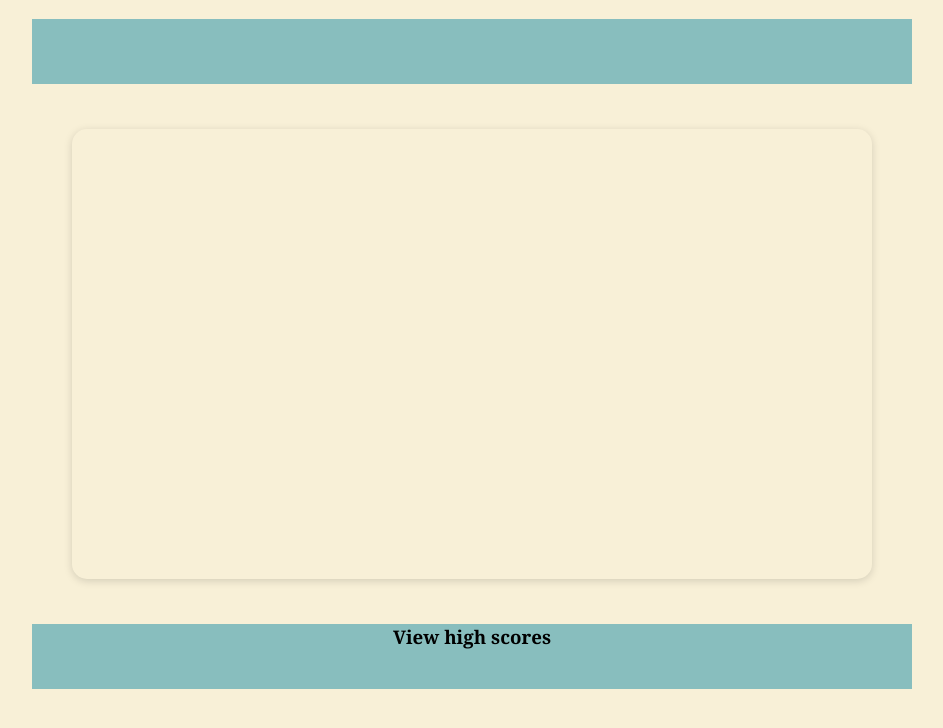
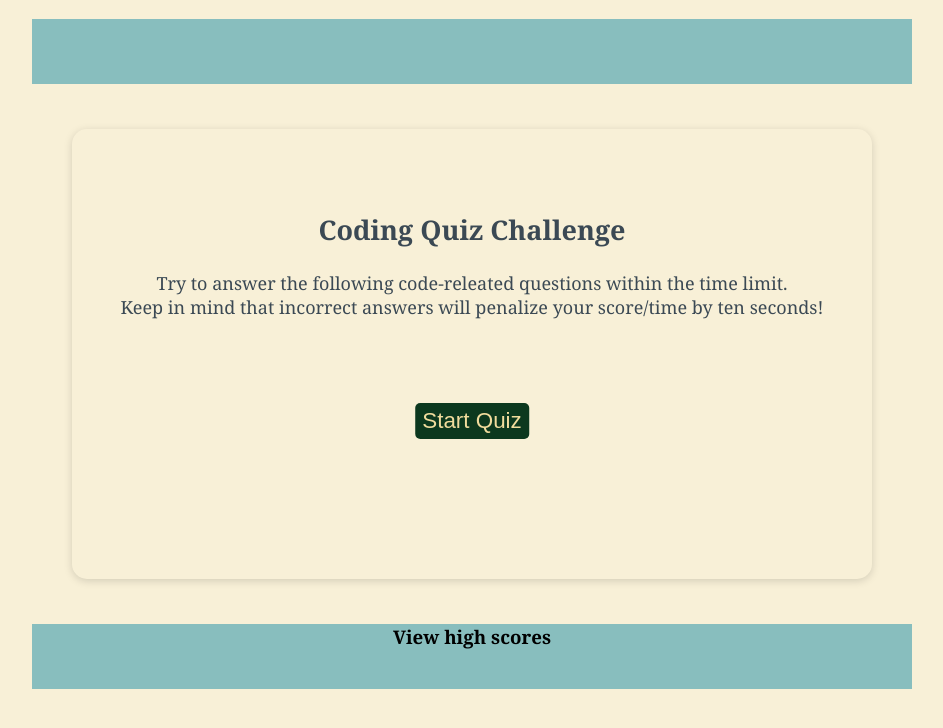
Before and after one commit to franamaus/code-quiz, a plain HTML site: page index.html in a window 1280 px wide. Shown: the whole page, without its empty margins (168-1111 px from the left). Drawn offline with Linux system fonts and the light colour scheme.

Commit message:
instruction form added

```diff
--- a/Assets/CSS/style.css
+++ b/Assets/CSS/style.css
@@ -41,7 +41,7 @@ main {
 }
 
 .instruction-card,
-.question-card {
+.questions-card {
     text-align: center;
     padding: 60px 0;
 }
--- a/Assets/JS/script.js
+++ b/Assets/JS/script.js
@@ -1,8 +1,7 @@
 // timer
 var timerEl = document.querySelector("#timer");
 var wrapperEl = document.querySelector("#wrapper");
-var instructionFormEl = document.querySelector(".instruction-form");
-var questionFormEl = document.querySelector(".questions-form");
+var formEl = document.querySelector("main");
 
 const quizQuestions = [
     {
@@ -52,29 +51,11 @@ const quizQuestions = [
     }
   ];
 
-// var countdown = function() {
-//     formEl.remove();
-//     // questionCardsEl();
-
-
-
-//     var timeInterval = setInterval(function() {
-//         timerEl.textContent = timeLeft;
-//         timeLeft--;
-
-//         // when timer hits zero, stop countdown
-//         if (timeLeft === -1) {
-//           clearInterval(timeInterval);
-//           timerEl.innerHTML="Time\'s up!";
-//         }
-
-//     }, 1000);
-
-// }
-
 var startButtonHandler = function() {
-    //formEl.remove(".instruction-card"); // remove instructions
-    questionCardsEl();
+  formEl.innerHTML = "";
+    // var item = document.getElementById("main")
+    // item.removeChild(); // remove instructions
+    // questionCardsEl();
 
     var globalCounter = 75
     var count = 0
@@ -136,29 +117,28 @@ var questionCardsEl = function () {
     // formEl.appendChild(startButtonEl);
 }
 
-// instruction card
-
-
 var loadPage = function() {
+    // make div
+    var formContainerEl = document.createElement("div");
     // create instruction card
-    var formContainerEl = document.createElement("div");
-    formContainerEl.className = "instruction-card";
-    formContainerEl.innerHTML = "<h2 class='instruction-heading'>"
+    var instructionFormEl = document.createElement("section");
+    instructionFormEl.className = "instruction-card";
+    instructionFormEl.innerHTML = "<h2 class='instruction-heading'>"
         + "Coding Quiz Challenge"
         + "</h2><span class='instruction-body'>"
         + "Try to answer the following code-releated questions within the time limit."
         + "<br>"
         + "Keep in mind that incorrect answers will penalize your score/time by ten seconds!"
         + "</span>";
-    formEl.appendChild(formContainerEl);
+    formContainerEl.appendChild(instructionFormEl);
     // create start button
     var startButtonEl = document.createElement("button");
     startButtonEl.textContent = "Start Quiz";
     startButtonEl.className = "btn start-btn";
-    formEl.appendChild(startButtonEl);
+    formContainerEl.appendChild(startButtonEl);
+    // append to formEl
+    formEl.appendChild(formContainerEl);
 }
-
-
 
 
 wrapperEl.addEventListener("click", startButtonHandler);
--- a/index.html
+++ b/index.html
@@ -14,16 +14,16 @@
                 <h3 id="timer"></h3>
             </header>
 
-            <main class="form-frame">
-                <section class="instruction-form"></section>
-                <section class="questions-form"></section>
+            <main id="form-wrapper" class="form-frame">
+                <!-- <section class="instruction-form"></section>
+                <section class="questions-form"></section> -->
                 <!-- <section class="question-form-2"></section>
                 <section class="question-form-3"></section>
                 <section class="question-form-4"></section>
                 <section class="question-form-5"></section> -->
-                <section class="result-form"></section>
+                <!-- <section class="result-form"></section>
                 <section class="save-score-form"></section>
-                <section class="high-score-form"></section>
+                <section class="high-score-form"></section> -->
             </main>
 
             <footer>
```
